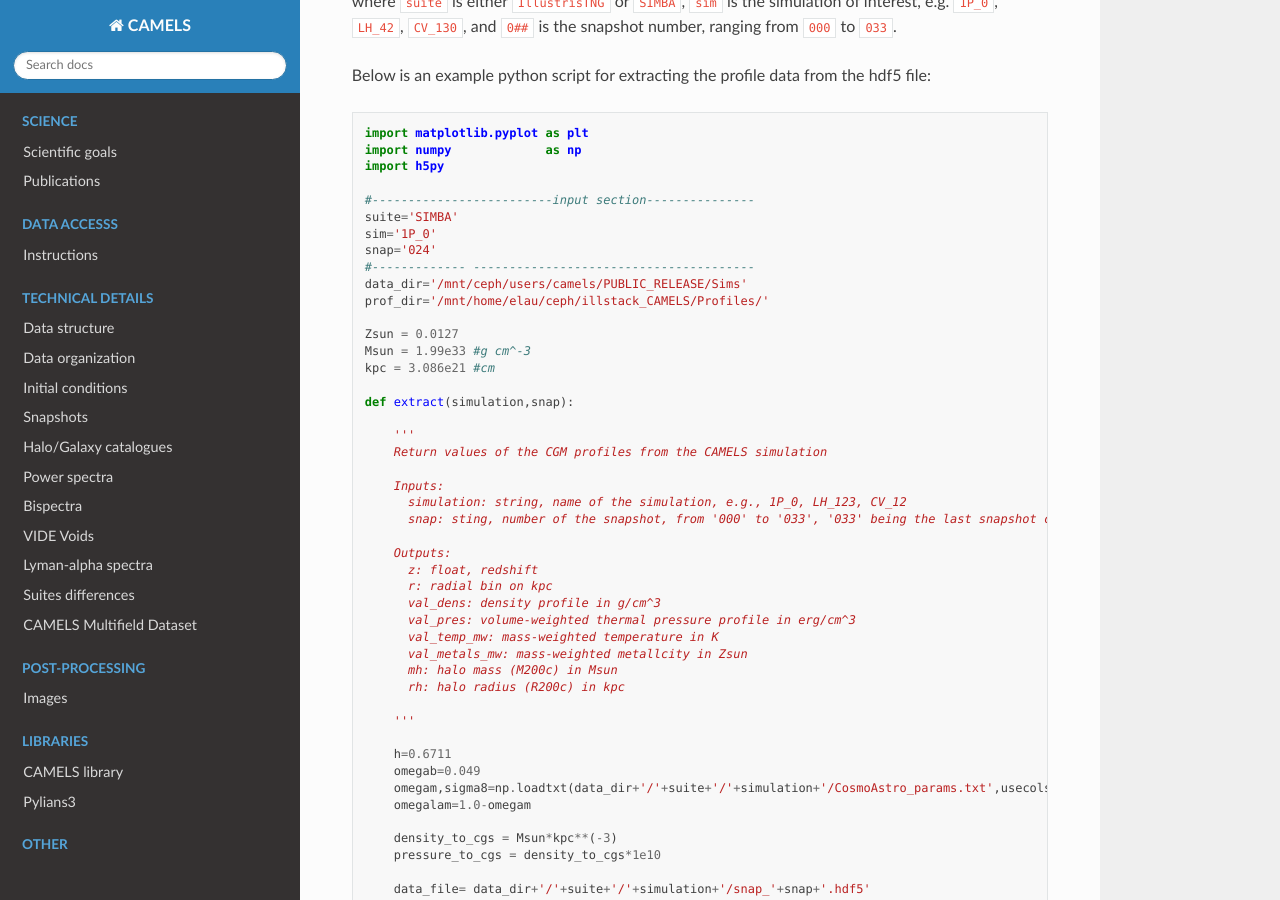
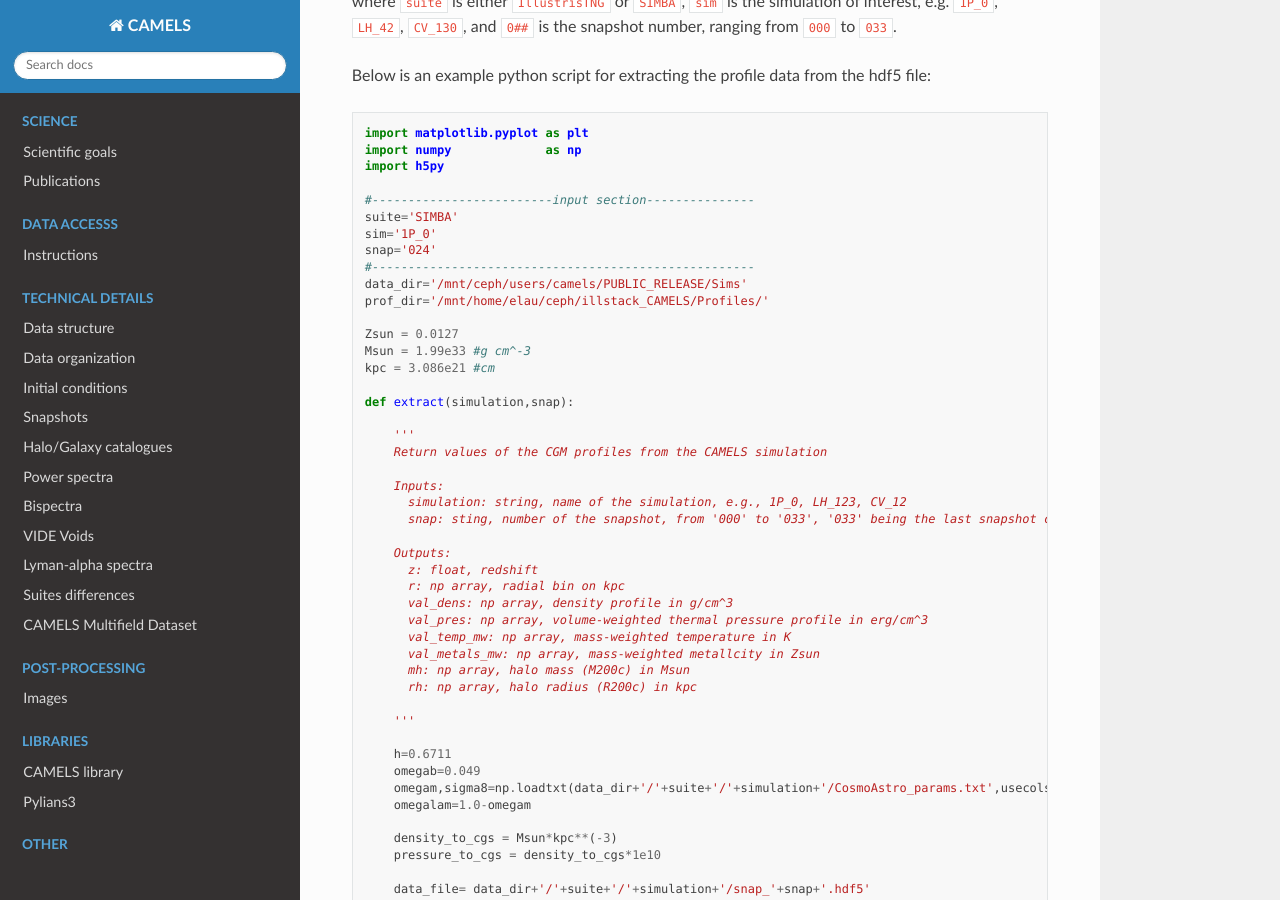
Before and after one commit to franciscovillaescusa/CAMELS, a Sphinx documentation site: the page built from docs/source/Profiles.rst, in a window 1280 px wide and 900 px high, scrolled down 483 px. Built offline with Sphinx 7.4.7 and the Read the Docs theme 2.0.0, drawn with Linux system fonts in a browser that asks for light colours.

Commit message:
Update Profiles.rst

```diff
--- a/docs/source/Profiles.rst
+++ b/docs/source/Profiles.rst
@@ -23,7 +23,7 @@ Below is an example python script for extracting the profile data from the hdf5
   suite='SIMBA'
   sim='1P_0'
   snap='024'
-  #------------- ---------------------------------------
+  #-----------------------------------------------------
   data_dir='/mnt/ceph/users/camels/PUBLIC_RELEASE/Sims'
   prof_dir='/mnt/home/elau/ceph/illstack_CAMELS/Profiles/'
 
@@ -42,13 +42,13 @@ Below is an example python script for extracting the profile data from the hdf5
 
       Outputs:
         z: float, redshift
-        r: radial bin on kpc
-        val_dens: density profile in g/cm^3
-        val_pres: volume-weighted thermal pressure profile in erg/cm^3
-        val_temp_mw: mass-weighted temperature in K
-        val_metals_mw: mass-weighted metallcity in Zsun
-        mh: halo mass (M200c) in Msun
-        rh: halo radius (R200c) in kpc
+        r: np array, radial bin on kpc
+        val_dens: np array, density profile in g/cm^3
+        val_pres: np array, volume-weighted thermal pressure profile in erg/cm^3
+        val_temp_mw: np array, mass-weighted temperature in K
+        val_metals_mw: np array, mass-weighted metallcity in Zsun
+        mh: np array, halo mass (M200c) in Msun
+        rh: np array, halo radius (R200c) in kpc
 
       '''
 
```
